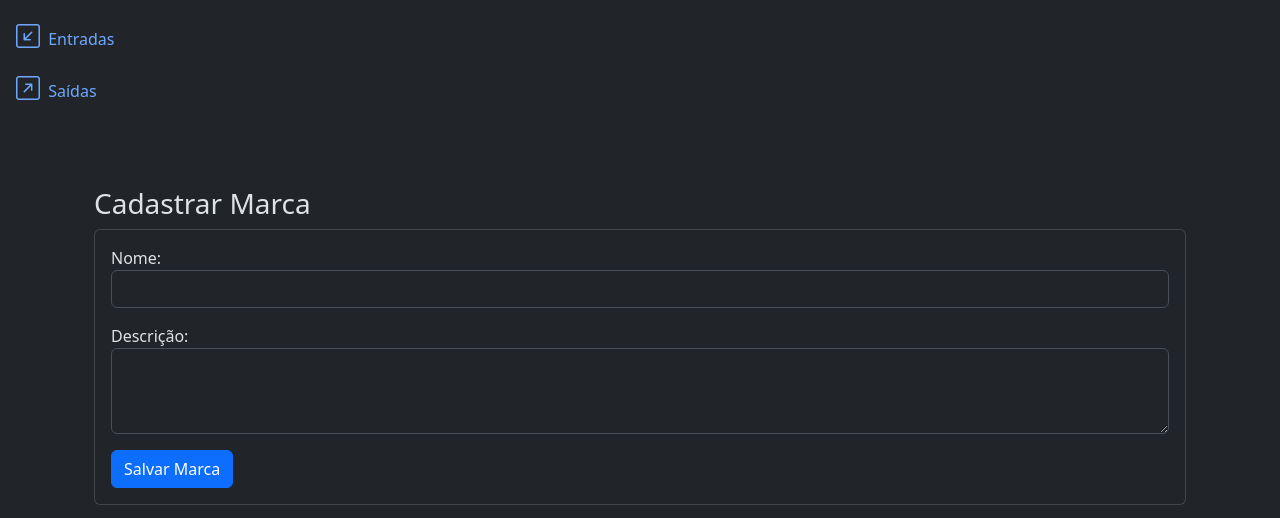
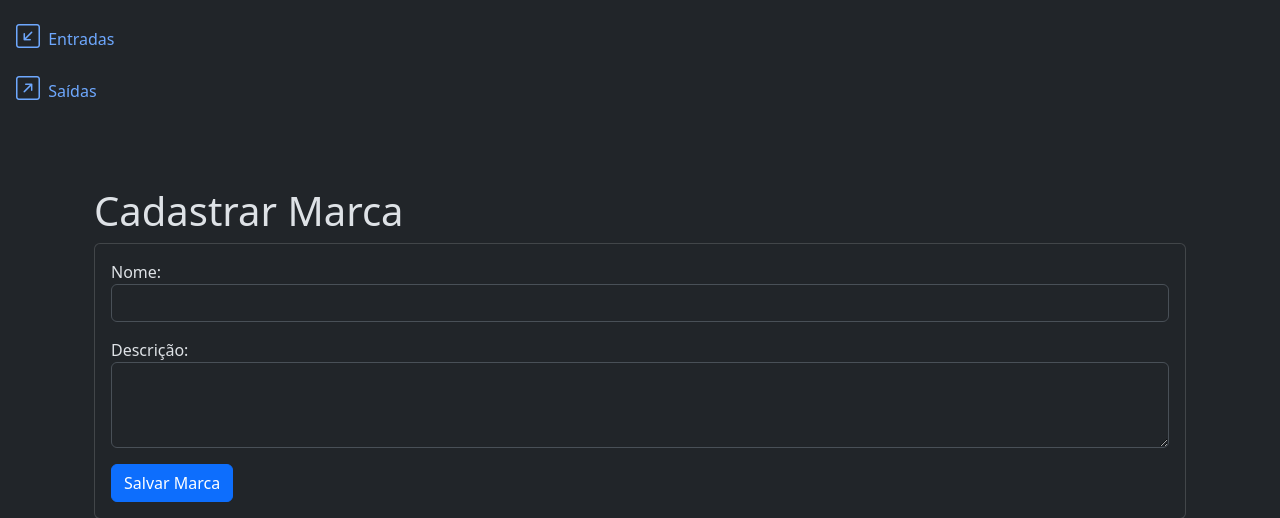
Before and after one commit to Lucas-Espindola-dev/SGE_Pycode, a Django app: page /brands/create/ in a window 1280 px wide. Shown: the part 314-832 px from the top of the page. Run offline with Django 5.2, Linux system fonts and the light colour scheme; some libraries are stand-ins or nearby versions.

Commit message:
Corrections

```diff
--- a/brands/templates/brand_create.html
+++ b/brands/templates/brand_create.html
@@ -2,7 +2,7 @@
 
 {% block content %}
 <div class="container mt-4">
-    <h3 class="dispay-4">Cadastrar Marca</h3>
+    <h3 class="display-6">Cadastrar Marca</h3>
 
     <div class="card">
         <div class="card-body">
@@ -13,6 +13,6 @@
             </form>
         </div>
     </div>
-    <a href="{% url 'brands_list' %}" class="btn btn-secondary mt-3">Cancelar e Voltar para a lista de marcas</a>
+    <a href="{% url 'brand_list' %}" class="btn btn-secondary mt-3">Cancelar e Voltar para a lista de marcas</a>
 </div>
 {% endblock %}
```
